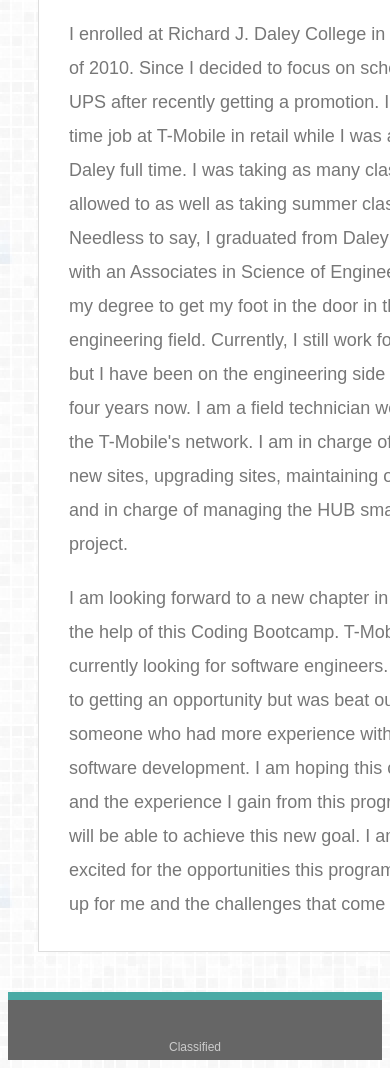
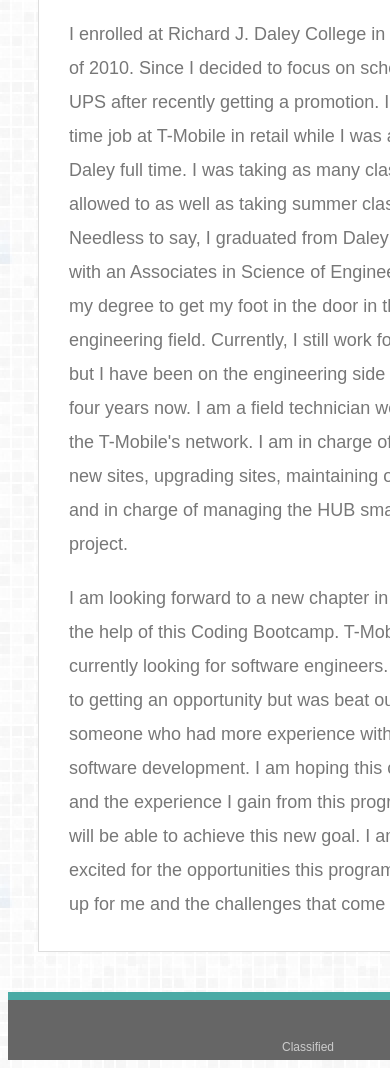
Before and after one commit to rodolfosotojr/Responsive-Portfolio, a plain HTML site: page index.html in a window 390 px wide. Shown: the part 1024-2092 px from the top of the page. Drawn offline with Linux system fonts and the light colour scheme.

Commit message:
Sticky Footer mobile phone update

```diff
--- a/assets/css/style.css
+++ b/assets/css/style.css
@@ -258,5 +258,9 @@ input[type=submit] {
         width: 100%;
     }
 
+    footer {
+        width: 600px;
+    }
+
 
 }
```
